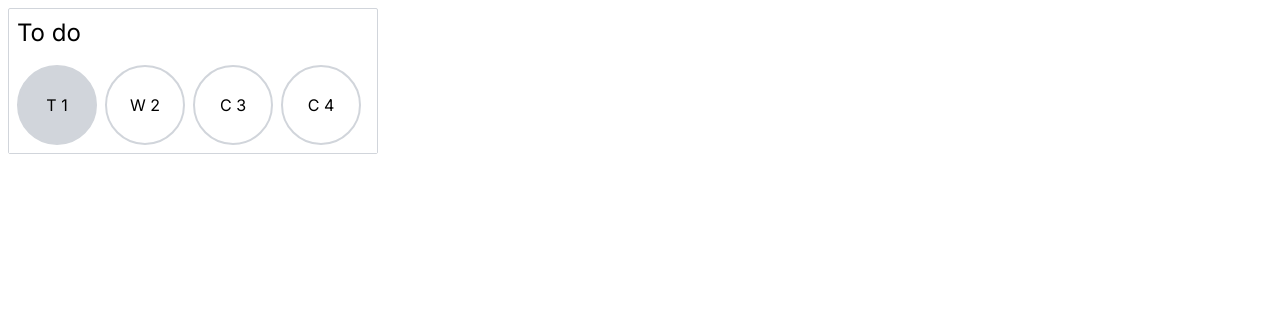
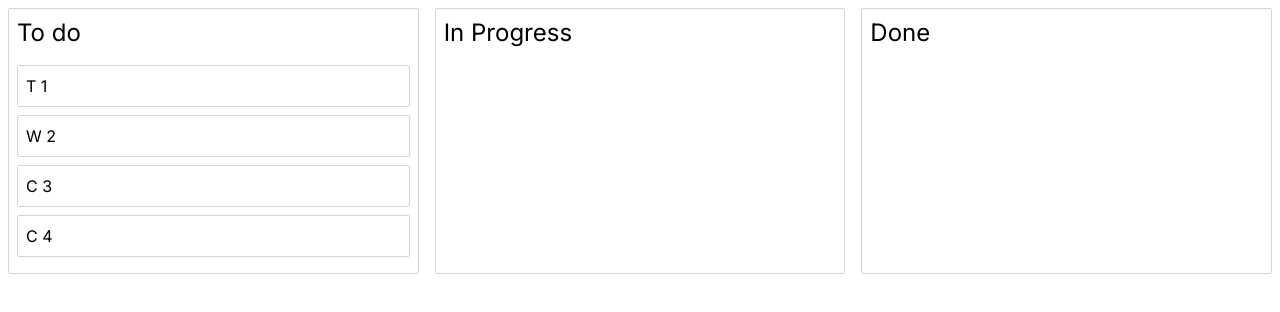
Before and after one commit to abdihashii/task-management-app, a Next.js app in the folder task-management-app/: page / in a window 1280 px wide. Shown: the top 312 px of the page. Built offline with nearby package versions, Linux system fonts and the light colour scheme.

Commit message:
Ohh yea, now we can reorder columns

```diff
--- a/task-management-app/src/components/column.tsx
+++ b/task-management-app/src/components/column.tsx
@@ -1,25 +1,40 @@
 import { ColumnProps } from '@/types';
 import React from 'react';
 import Task from '@/components/task';
-import { Droppable } from 'react-beautiful-dnd';
+import { Droppable, Draggable } from 'react-beautiful-dnd';
 
 const Column = ({ index, column, tasks, isDropDisabled }: ColumnProps) => {
   return (
-    <div className="m-2 flex w-fit flex-col rounded-sm border border-gray-300">
+    <Draggable draggableId={column.id} index={index}>
+      {(provided, snapshot) => (
+        <div
+          className={`m-2 flex flex-col rounded-sm border border-gray-300 bg-white
+            ${snapshot.isDragging ? 'bg-orange-400' : 'bg-inherit'}
+          `}
+          {...provided.draggableProps}
+          ref={provided.innerRef}
+        >
           {/* Column title */}
-      <h1 className="p-2 text-2xl">{column.title}</h1>
+          <h1
+            className="p-2 text-2xl"
+            {...provided.dragHandleProps}
+            data-is-dragging={snapshot.isDragging}
+          >
+            {column.title}
+          </h1>
 
           {/* Task list */}
           <Droppable
             droppableId={column.id}
             // type={column.id === 'column-3' ? 'DONE' : 'ACTIVE'} // A mechanism to control where a draggable can be dropped, this is one of two and the simpler of the two. This is optional.
             isDropDisabled={isDropDisabled} // A mechanism to control where a draggable can be dropped, this is one of two and the more complex of the two. This is optional.
-        direction="horizontal" // An optional that controls the direction that the draggable can be dropped in. It defaults to vertical.
+            // direction="horizontal" // An optional that controls the direction that the draggable can be dropped in. It defaults to vertical.
+            type="TASK"
           >
             {(provided, snapshot) => (
               <div
-            className={`flex p-2 transition duration-200 ease-linear ${
-              snapshot.isDraggingOver ? 'bg-blue-400' : 'bg-white'
+                className={`flex flex-grow flex-col p-2 transition duration-200 ease-linear ${
+                  snapshot.isDraggingOver ? 'bg-blue-400' : 'bg-inherit'
                 }`}
                 ref={provided.innerRef}
                 {...provided.droppableProps}
@@ -33,6 +48,8 @@ const Column = ({ index, column, tasks, isDropDisabled }: ColumnProps) => {
             )}
           </Droppable>
         </div>
+      )}
+    </Draggable>
   );
 };
 
--- a/task-management-app/src/components/task.tsx
+++ b/task-management-app/src/components/task.tsx
@@ -4,7 +4,8 @@ import { Draggable } from 'react-beautiful-dnd';
 // import Handle from '@/components/handle';
 
 const Task = ({ task, index }: TaskProps) => {
-  const isDragDisabled = task.id === 'task-1';
+  // const isDragDisabled = task.id === 'task-1';
+  const isDragDisabled = false;
 
   return (
     <Draggable
@@ -14,7 +15,7 @@ const Task = ({ task, index }: TaskProps) => {
     >
       {(provided, snapshot) => (
         <div
-          className={`mr-2 flex h-20 w-20 items-center justify-center rounded-full border-2 border-gray-300 p-2 ${
+          className={`mb-2 rounded-sm border border-gray-300 p-2 ${
             isDragDisabled
               ? 'bg-gray-300'
               : snapshot.isDragging
--- a/task-management-app/src/data/initial-data.ts
+++ b/task-management-app/src/data/initial-data.ts
@@ -16,9 +16,5 @@ export const initialData: InitialData = {
     'column-2': { id: 'column-2', title: 'In Progress', taskIds: [] },
     'column-3': { id: 'column-3', title: 'Done', taskIds: [] },
   },
-  columnOrder: [
-    'column-1',
-    //  'column-2',
-    //   'column-3'
-  ],
+  columnOrder: ['column-1', 'column-2', 'column-3'],
 };
--- a/task-management-app/src/pages/index.tsx
+++ b/task-management-app/src/pages/index.tsx
@@ -3,7 +3,7 @@ import { Inter } from 'next/font/google';
 import { initialData } from '../data/initial-data';
 import { useState } from 'react';
 import Column from '@/components/column';
-import { DragDropContext } from 'react-beautiful-dnd';
+import { DragDropContext, Droppable } from 'react-beautiful-dnd';
 import type { DropResult } from 'react-beautiful-dnd';
 
 const inter = Inter({ subsets: ['latin'] });
@@ -41,7 +41,8 @@ export default function Home() {
       homeIndex: null,
     });
 
-    const { destination, source, draggableId } = result;
+    // getting type to know if we're dragging a task or a column
+    const { destination, source, draggableId, type } = result;
 
     // If there's no destination, then there's nothing we need to do
     if (!destination) return;
@@ -51,6 +52,27 @@ export default function Home() {
       destination.droppableId === source.droppableId &&
       destination.index === source.index
     ) {
+      return;
+    }
+
+    if (type === 'COLUMN') {
+      // create a copy of the column order array
+      const newColumnOrder = [...data.columnOrder];
+
+      // remove the column from the source index
+      newColumnOrder.splice(source.index, 1);
+
+      // insert the column at the destination index
+      newColumnOrder.splice(destination.index, 0, draggableId);
+
+      // create a new state object with the updated column order array
+      const newState = {
+        ...data,
+        columnOrder: newColumnOrder,
+      };
+
+      // update the state
+      setData(newState);
       return;
     }
 
@@ -148,12 +170,22 @@ export default function Home() {
           onDragEnd={onDragEnd}
         >
           {/* Container */}
+          <Droppable
+            droppableId={'droppable-container'}
+            direction="horizontal"
+            type="COLUMN"
+          >
+            {(provided) => (
               <section
-          // className="grid grid-cols-3"
+                className="grid grid-cols-3"
+                {...provided.droppableProps}
+                ref={provided.innerRef}
               >
                 {data.columnOrder.map((columnId, index) => {
                   const column = data.columns[columnId];
-              const tasks = column.taskIds.map((taskId) => data.tasks[taskId]);
+                  const tasks = column.taskIds.map(
+                    (taskId) => data.tasks[taskId],
+                  );
 
                   // true when the index of the column is less than the index of the column that the task is being dragged from
                   // this will prevent dragging tasks backgrounds between columns
@@ -166,7 +198,10 @@ export default function Home() {
                     />
                   );
                 })}
+                {provided.placeholder}
               </section>
+            )}
+          </Droppable>
         </DragDropContext>
       </main>
     </>
@@ -199,3 +234,35 @@ onDragEnd = {
 }
 
 */
+
+/*
+
+How all horizontal and vertical dnd will work
+
+DroppableContainer (Horizontal) {
+  DraggableColumns [
+    DraggableColumn1 {
+      DroppableColumn1 (Vertical) {
+        DraggableTasks [
+          task1,
+          task2,
+          task3
+        ]
+      }
+    },
+
+    DraggableColumn2 {
+      DroppableColumn2 (Vertical) {
+        DraggableTasks []
+      }
+    },
+
+    DraggableColumn3 {
+      DroppableColumn3 (Vertical) {
+        DraggableTasks []
+      }
+    },
+  ]
+}
+
+*/
```
Lines whose indentation alone changed are shown as unchanged.
